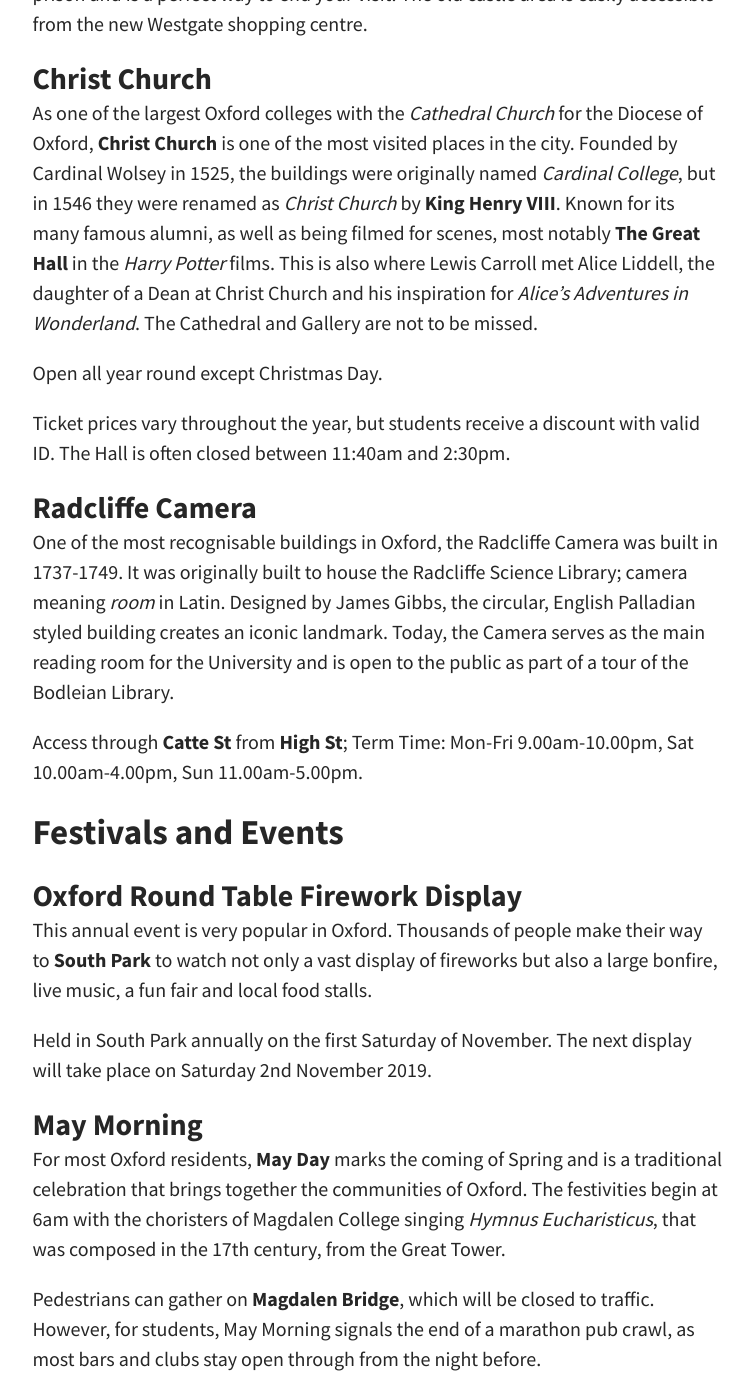
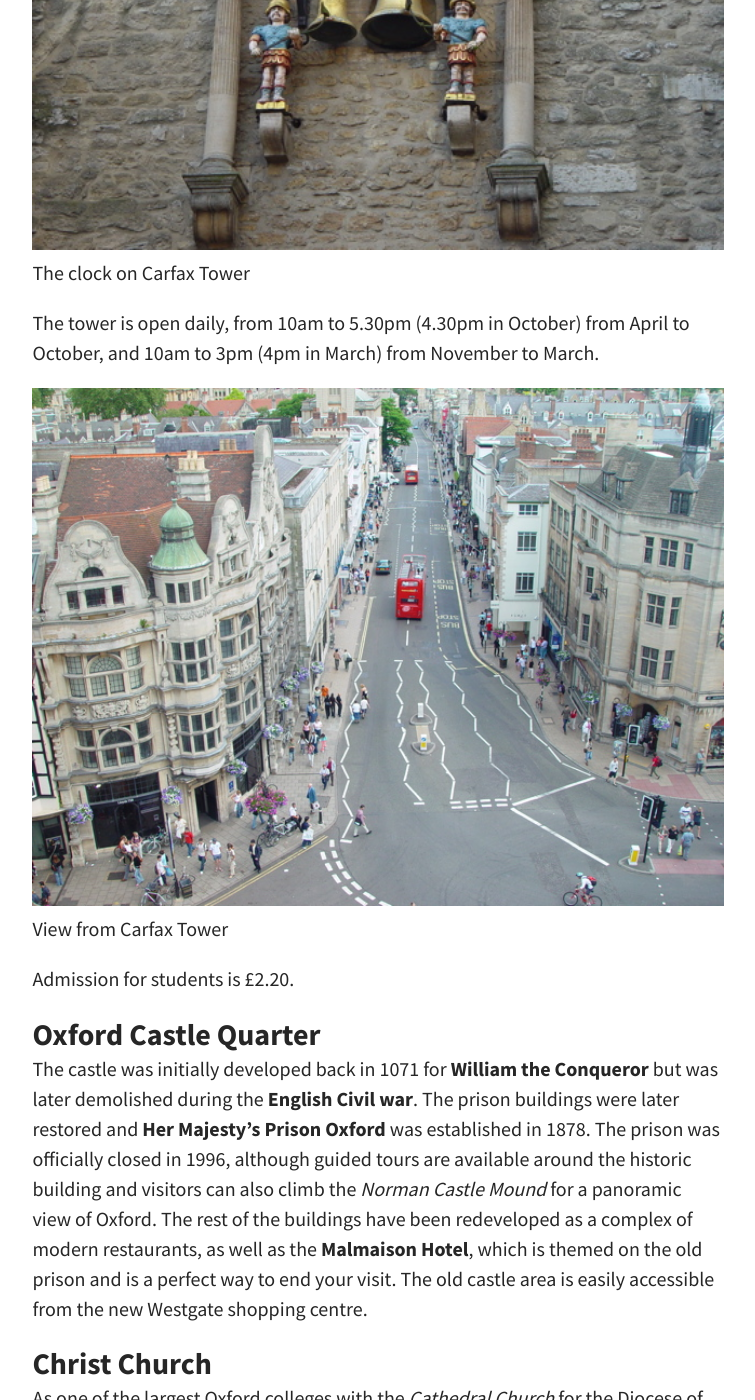
Before and after one commit to oxfordstudentguide/oxfordstudentguide.github.io, a Jekyll site: the page built from _chapters/chapter-1.md, in a window 1280 px wide and 1400 px high, scrolled down 2963 px. Shown: the whole window, without its empty margins (262-1017 px from the left). Built offline with Jekyll 4.4.1, drawn with Linux system fonts in a browser that asks for light colours.

Commit message:
Update Chapter “chapter-1”

```diff
--- a/_chapters/chapter-1.md
+++ b/_chapters/chapter-1.md
@@ -52,7 +52,11 @@ Admission to the church is free, while tickets to climb the tower are £4 for st
 
 Largely considered to mark the centre of the city, Carfax Tower is located at the junction between **Cornmarket Street**, **St Aldate’s**, **Queen Street** and the **High Street**. *Carfax* is derived from the French word meaning *crossroads*. The tower is all that remains from the 12th/13th century church that was demolished and moved to the High Street. For spectacular views it is possible to climb to the top and look across the Oxford skyline.
 
+![The clock on Carfax Tower](/uploads/DSC02626.jpg "The clock on Carfax Tower")
+
 The tower is open daily, from 10am to 5.30pm (4.30pm in October) from April to October, and 10am to 3pm (4pm in March) from November to March.
+
+![View from Carfax Tower](/uploads/DSC03358.jpg "View from Carfax Tower")
 
 Admission for students is £2.20.
 
```
Also changed, not shown: uploads/DSC02626.jpg (added), uploads/DSC03358.jpg (added).
